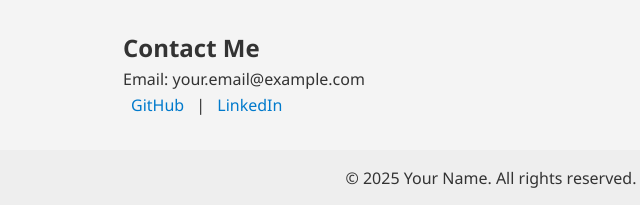
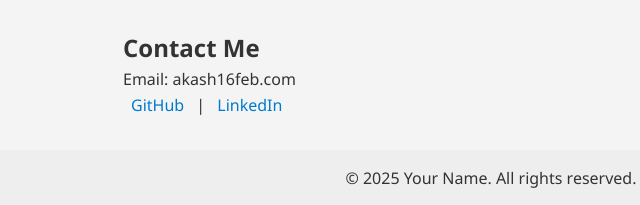
Before and after one commit to Vasanth1602/portfolio-site, a plain HTML site: page index.html in a window 1280 px wide. Shown: the part 607-812 px from the top of the page, 149-789 px from the left. Drawn offline with Linux system fonts and the light colour scheme.

Commit message:
Update index.html

```diff
--- a/index.html
+++ b/index.html
@@ -31,7 +31,7 @@
 
   <section class="contact">
     <h2>Contact Me</h2>
-    <p>Email: your.email@example.com</p>
+    <p>Email: akash16feb.com</p>
     <p>
       <a href="https://github.com/your-username" target="_blank">GitHub</a> |
       <a href="https://linkedin.com/in/your-name" target="_blank">LinkedIn</a>
```
